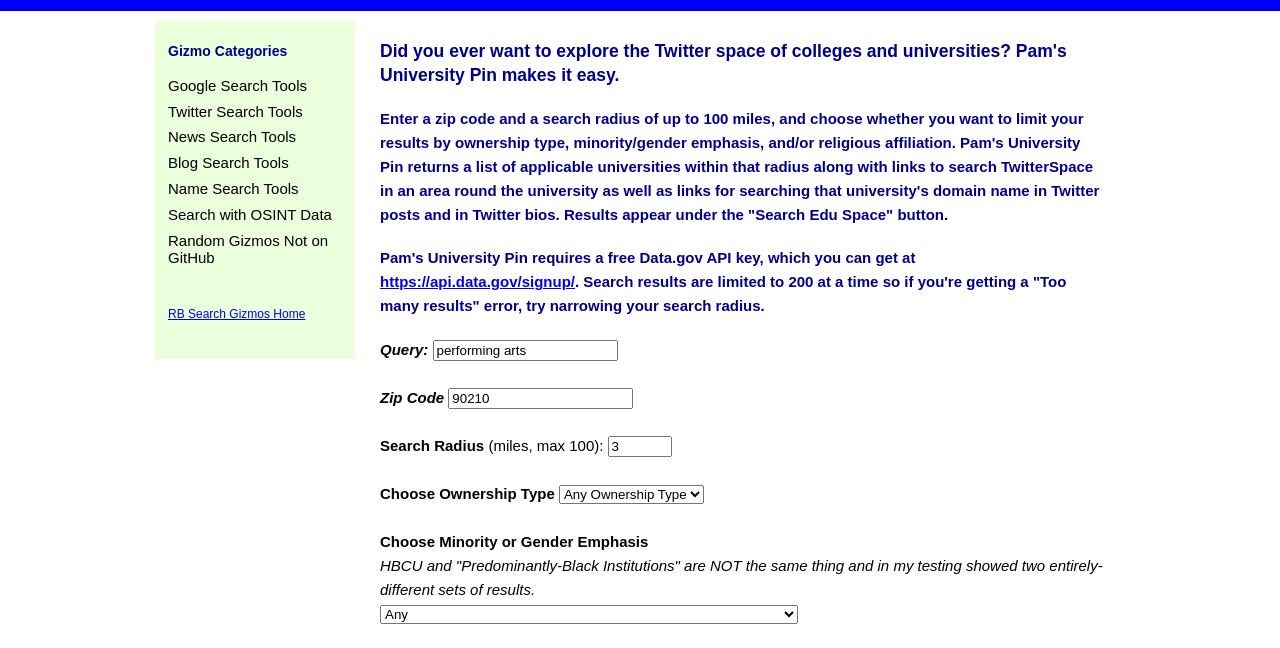
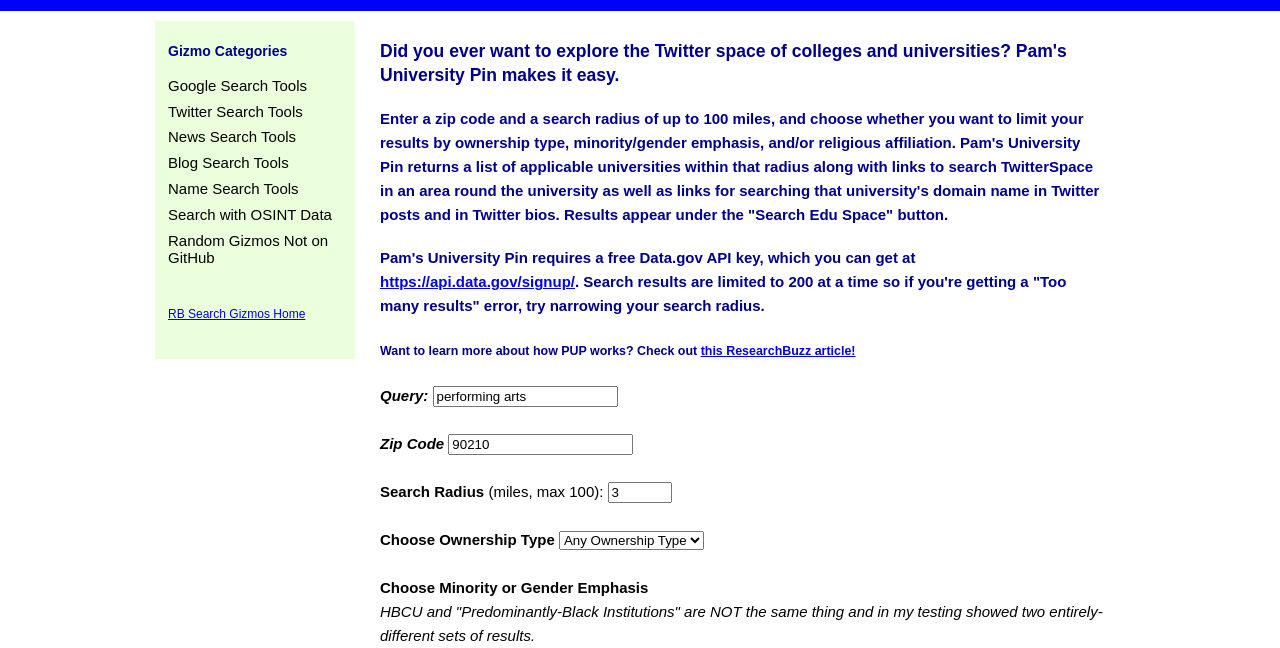
Before and after one commit to ResearchBuzz/Pam-s-University-Pin, a plain HTML site: page index.html in a window 1280 px wide. Shown: the part 148-796 px from the top of the page. Drawn offline with Linux system fonts and the light colour scheme.

Commit message:
Update index.html

```diff
--- a/index.html
+++ b/index.html
@@ -97,7 +97,7 @@
 
 <h4>Pam's University Pin requires a free Data.gov API key, which you can get at <a href="https://api.data.gov/signup/">https://api.data.gov/signup/</a>. Search results are limited to 200 at a time so if you're getting a "Too many results" error, try narrowing your search radius.</h4>
 
-
+<h5>Want to learn more about how PUP works? Check out <a href="https://researchbuzz.me/2022/09/07/rb-search-gizmos-find-and-explore-the-twitterspace-of-higher-ed-institutions-with-pam-s-university-pin/">this ResearchBuzz article!</a></h5>
 
 <i><text size="large"><label><b>Query:</b></label></text></i>
   <input type="text" class="searchq" value="performing arts"><br><br>
```
